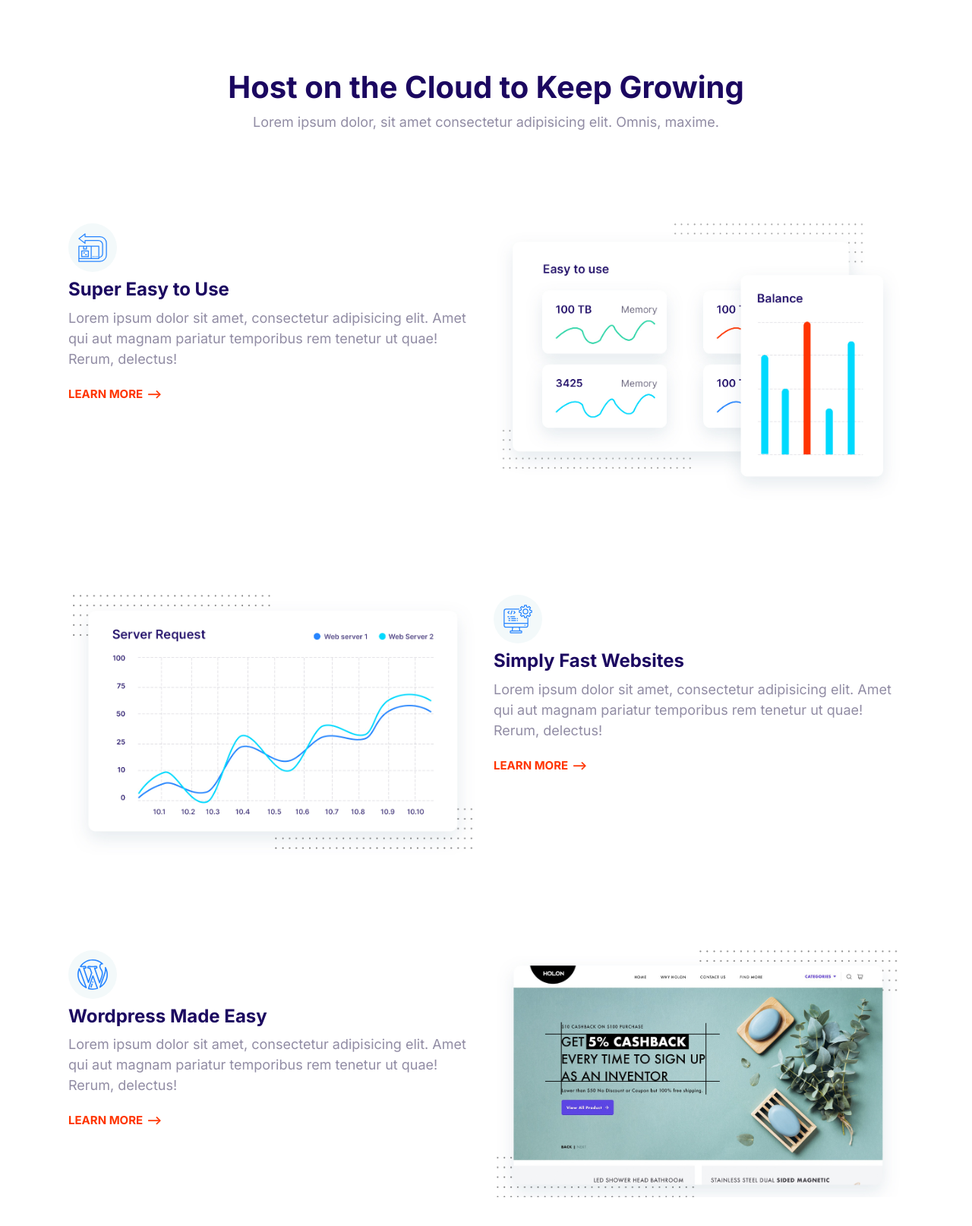
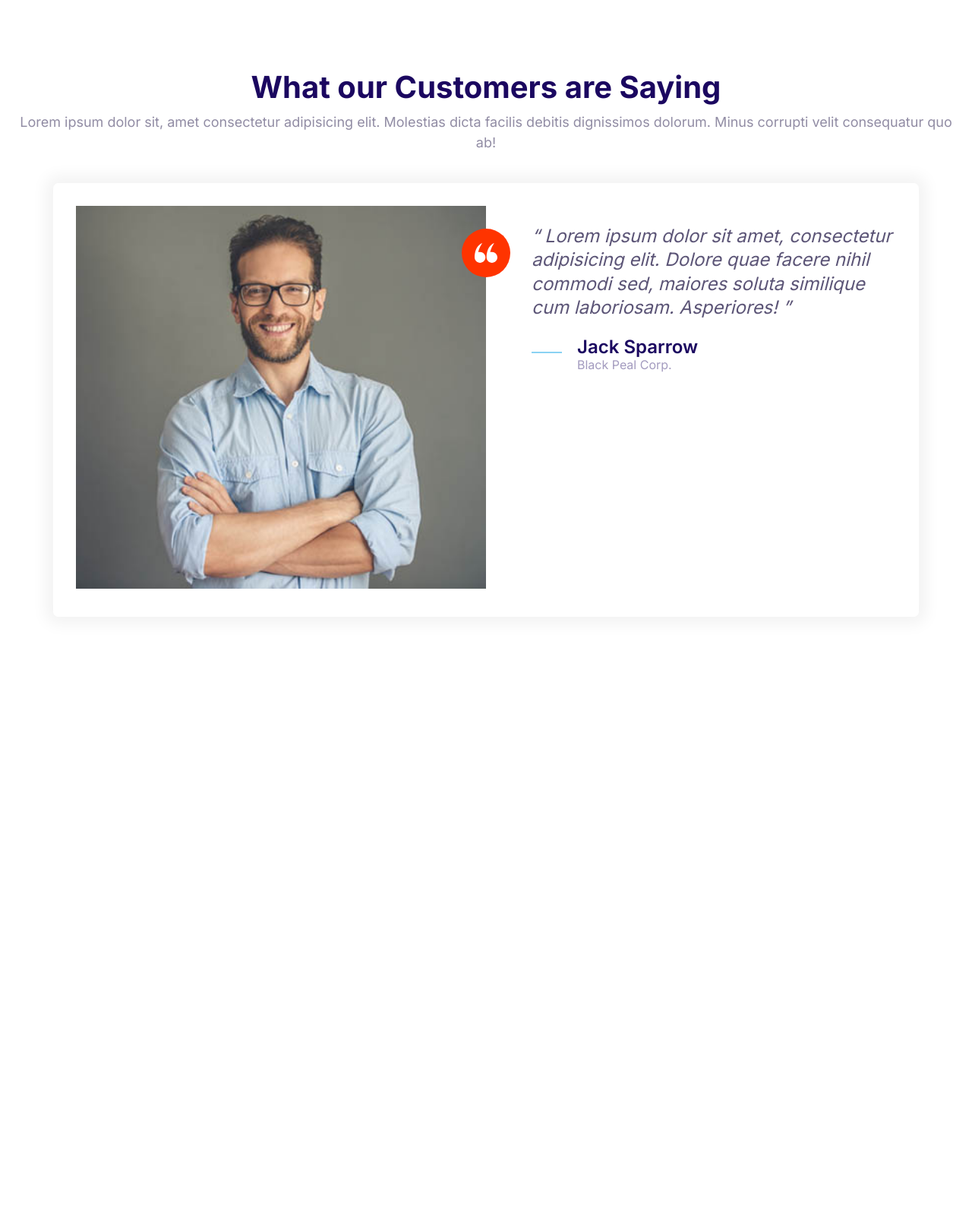
Before and after one commit to fab-devtag/HTML-CSS-MoFab, a plain HTML site: page index.html in a window 1280 px wide. Shown: the whole page at 76% size. After the commit the page ends 872 px from the top, so only its background shows below. Drawn offline with Linux system fonts and the light colour scheme.

Commit message:
add showcase and testomonial blocks

```diff
--- a/css/styles.css
+++ b/css/styles.css
@@ -16,6 +16,11 @@
 }
 
 /* Typography */
+::selection {
+	background: var(--color-primary);
+	color: #fff;
+}
+
 html {
 	/* 62.5% of 16px = 10px */
 	font-size: 62.5%;
@@ -47,6 +52,7 @@ h2 {
 
 h3 {
 	font-size: 3rem;
+	font-weight: 500;
 }
 
 p {
@@ -137,7 +143,6 @@ a {
 .list {
 	list-style: none;
 	padding-left: 0;
-	color: var(--color-headings);
 }
 
 .list--inline .list__item {
@@ -148,6 +153,7 @@ a {
 .list--tick {
 	list-style-image: url(../images/tick.svg);
 	padding-left: 3rem;
+	color: var(--color-headings);
 }
 
 .list--tick .list__item {
@@ -416,6 +422,7 @@ a {
 /* Media */
 .media {
 	display: flex;
+	margin-bottom: 4rem;
 }
 
 .media__title {
@@ -613,6 +620,7 @@ a {
 
 .block__header {
 	text-align: center;
+	margin-bottom: 4rem;
 }
 
 .block__heading {
@@ -624,18 +632,20 @@ a {
 	color: #7b858b;
 }
 
-.block--dark .block__heading {
+.block--dark h1,
+.block--dark h2,
+.block--dark h3 {
 	color: #fff;
 }
 
 .block--skewed-right {
 	padding-bottom: calc(var(--padding-vertical) + 4rem);
-	clip-path: polygon(0% 0%, 100% 0%, 100% 100%, 0% 80%);
+	clip-path: polygon(0% 0%, 100% 0%, 100% 100%, 0% 90%);
 }
 
 .block--skewed-left {
 	padding-bottom: calc(var(--padding-vertical) + 4rem);
-	clip-path: polygon(0% 0%, 100% 0%, 100% 80%, 0% 100%);
+	clip-path: polygon(0% 0%, 100% 0%, 100% 90%, 0% 100%);
 }
 
 .container {
@@ -707,10 +717,6 @@ a {
 }
 
 /* Hero */
-.hero {
-	clip-path: polygon(0% 0%, 100% 0%, 100% 90%, 0% 100%);
-}
-
 .hero__tagline {
 	font-size: 2rem;
 	color: #b9c3cf;
@@ -791,3 +797,20 @@ a {
 		order: 2;
 	}
 }
+
+/* Showcase Block */
+.block-showcase__image {
+	width: 100%;
+}
+
+@media screen and (min-width: 768px) {
+	.block-showcase .grid {
+		grid-template-columns: 50% 50%;
+	}
+
+	.block-showcase__image {
+		width: auto;
+		max-width: 700px;
+		justify-self: end;
+	}
+}
--- a/index.html
+++ b/index.html
@@ -14,62 +14,52 @@
 		<title>Document</title>
 	</head>
 	<body>
-		<section class="block container">
+		<section class="block">
 			<header class="block__header">
-				<h2>Host on the Cloud to Keep Growing</h2>
+				<h2>What our Customers are Saying</h2>
 				<p>
-					Lorem ipsum dolor, sit amet consectetur adipisicing elit. Omnis,
-					maxime.
+					Lorem ipsum dolor sit, amet consectetur adipisicing elit. Molestias
+					dicta facilis debitis dignissimos dolorum. Minus corrupti velit
+					consequatur quo ab!
 				</p>
 			</header>
-			<article class="grid grid--cols-2 feature">
-				<div class="feature__content">
-					<span class="icon-container">
-						<svg class="icon icon--primary">
-							<use xLink:href="images/sprite.svg#easy"></use>
-						</svg>
-					</span>
-					<h3 class="feature__heading">Super Easy to Use</h3>
-					<p>
-						Lorem ipsum dolor sit amet, consectetur adipisicing elit. Amet qui
-						aut magnam pariatur temporibus rem tenetur ut quae! Rerum, delectus!
-					</p>
-					<a href="#" class="link-arrow">Learn more</a>
+			<div class="container">
+				<div class="card testimonial">
+					<div class="grid grid--cols-2">
+						<div class="testimonial__image">
+							<img
+								src="images/testimonial.jpg"
+								alt="A happy, smiling customer"
+							/>
+							<span class="icon-container icon-container--accent">
+								<svg class="icon icon--white icon--small">
+									<use xLink:href="images/sprite.svg#quotes"
+								</svg>
+							</span>
+						</div>
+						<blockquote class="quote">
+							<p class="quote__text">
+								Lorem ipsum dolor sit amet, consectetur adipisicing elit. Dolore
+								quae facere nihil commodi sed, maiores soluta similique cum
+								laboriosam. Asperiores!
+							</p>
+							<footer>
+								<div class="media">
+									<div class="media__image">
+										<svg class="icon icon--primary quote__line">
+											<use xLink:href="images/sprite.svg#line"
+										</svg>
+									</div>
+									<div class="media__body">
+										<h3 class="media__title quote__author">Jack Sparrow</h3>
+										<p class="quote__organization">Black Peal Corp.</p>
+									</div>
+								</div>
+							</footer>
+						</blockquote>
+					</div>
 				</div>
-				<img class="feature__image" src="/images/easy.jpg" alt="" />
-			</article>
-			<article class="grid grid--cols-2 feature">
-				<div class="feature__content">
-					<span class="icon-container">
-						<svg class="icon icon--primary">
-							<use xLink:href="images/sprite.svg#computer"></use>
-						</svg>
-					</span>
-					<h3 class="feature__heading">Simply Fast Websites</h3>
-					<p>
-						Lorem ipsum dolor sit amet, consectetur adipisicing elit. Amet qui
-						aut magnam pariatur temporibus rem tenetur ut quae! Rerum, delectus!
-					</p>
-					<a href="#" class="link-arrow">Learn more</a>
-				</div>
-				<img class="feature__image" src="/images/fast.jpg" alt="" />
-			</article>
-			<article class="grid grid--cols-2 feature">
-				<div class="feature__content">
-					<span class="icon-container">
-						<svg class="icon icon--primary">
-							<use xLink:href="images/sprite.svg#wordpress"></use>
-						</svg>
-					</span>
-					<h3 class="feature__heading">Wordpress Made Easy</h3>
-					<p>
-						Lorem ipsum dolor sit amet, consectetur adipisicing elit. Amet qui
-						aut magnam pariatur temporibus rem tenetur ut quae! Rerum, delectus!
-					</p>
-					<a href="#" class="link-arrow">Learn more</a>
-				</div>
-				<img class="feature__image" src="/images/wordpress.jpg" alt="" />
-			</article>
+			</div>
 		</section>
 		<script src="js/main.js"></script>
 	</body>
```
Also changed, not shown: components/medias.html (+4 -4 lines), components/showcase.html (added, +61 -0 lines), components/testimonials-block.html (added, +44 -0 lines), images/ipad.png (added).
